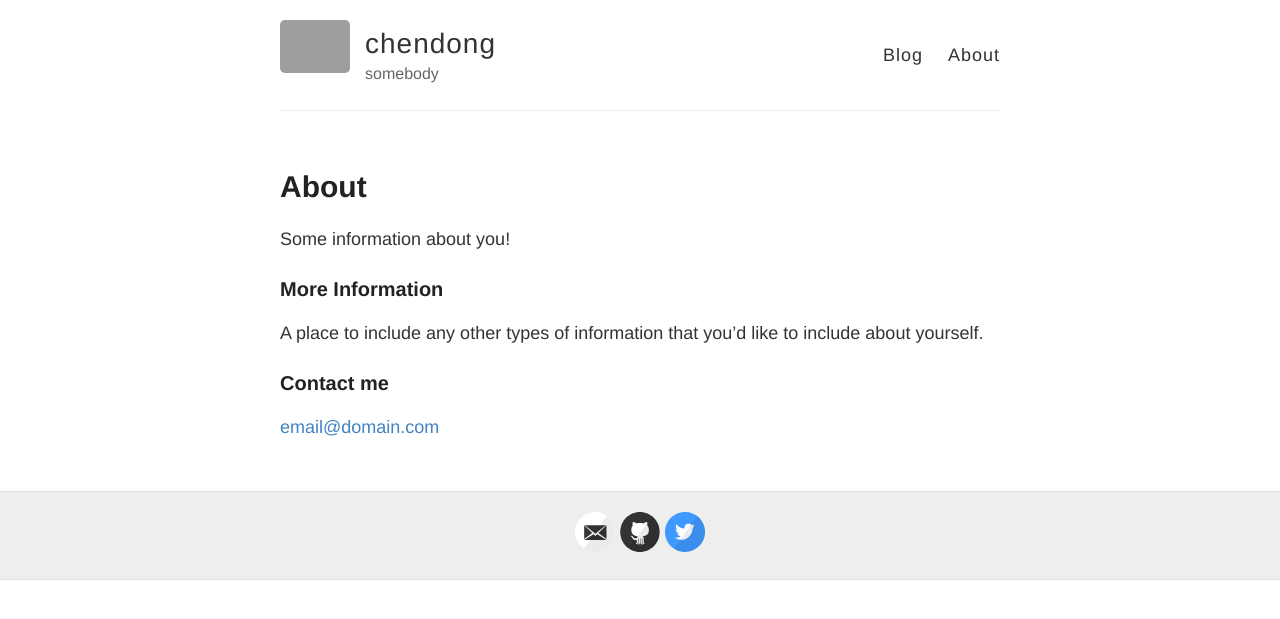
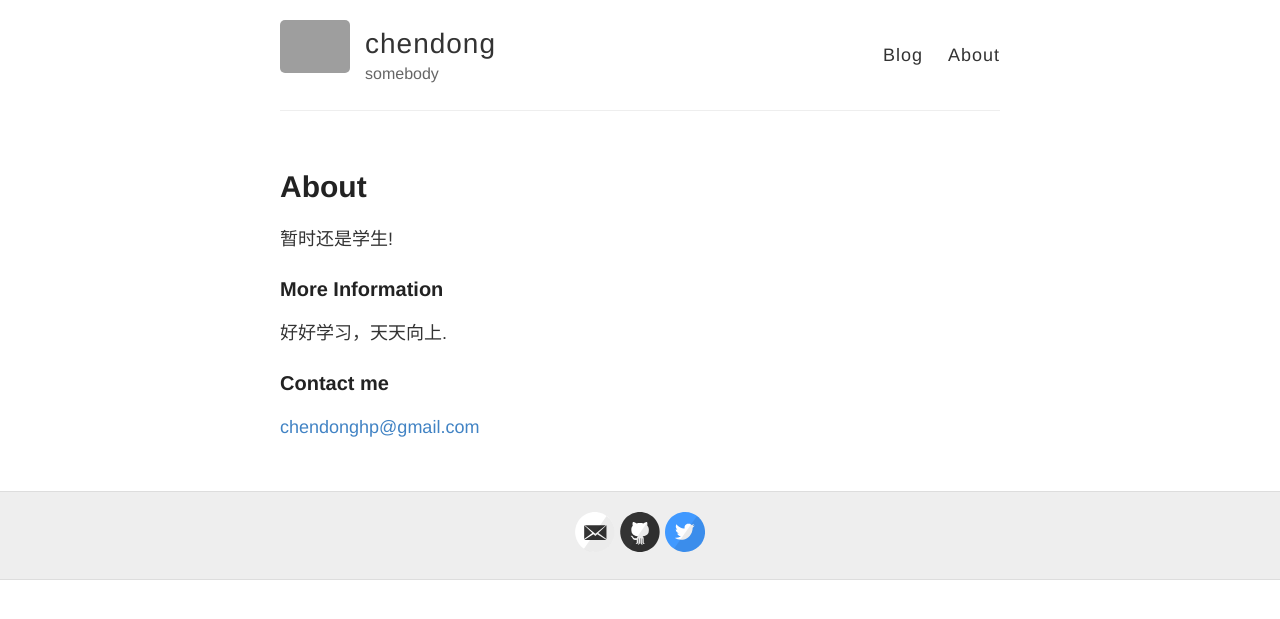
Before and after one commit to chendonghp/chendonghp.github.io, a Jekyll site: the page built from about.md, in a window 1280 px wide. Shown: the top 619 px of the page. Built offline with Jekyll 4.4.1, drawn with Linux system fonts in a browser that asks for light colours; grey boxes are pictures that could not be loaded.

Commit message:
Update about.md

```diff
--- a/about.md
+++ b/about.md
@@ -4,12 +4,12 @@ title: About
 permalink: /about/
 ---
 
-Some information about you!
+暂时还是学生!
 
 ### More Information
 
-A place to include any other types of information that you'd like to include about yourself.
+好好学习，天天向上.
 
 ### Contact me
 
-[email@domain.com](mailto:email@domain.com)
+[chendonghp@gmail.com](mailto:chendonghp@gmail.com)
```
